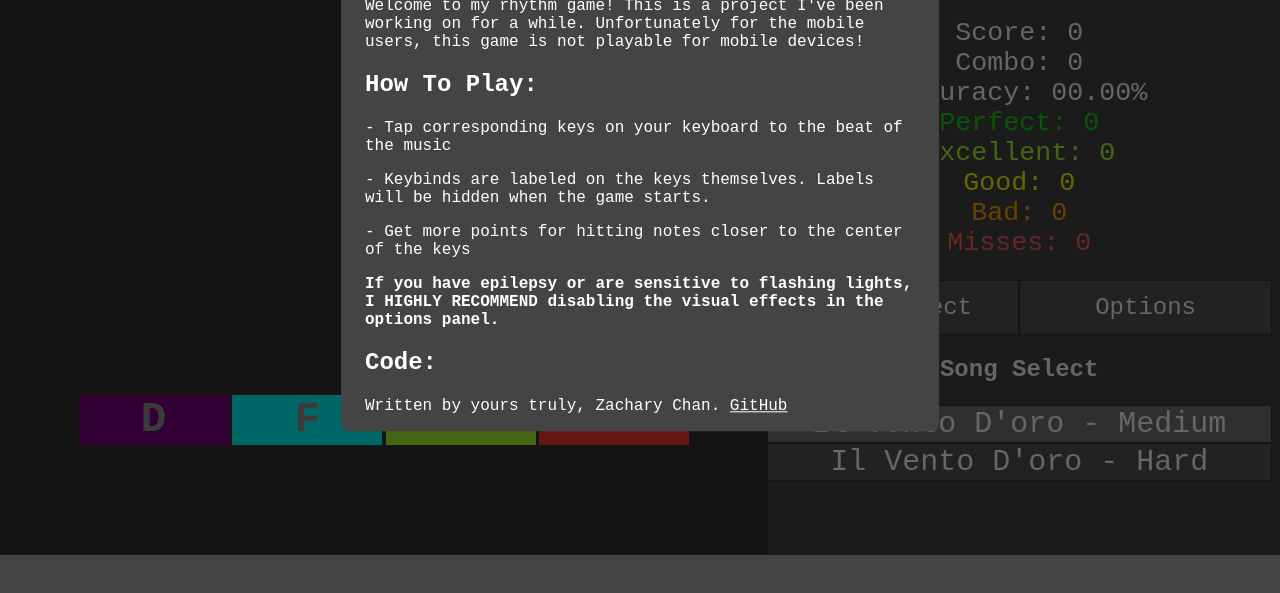
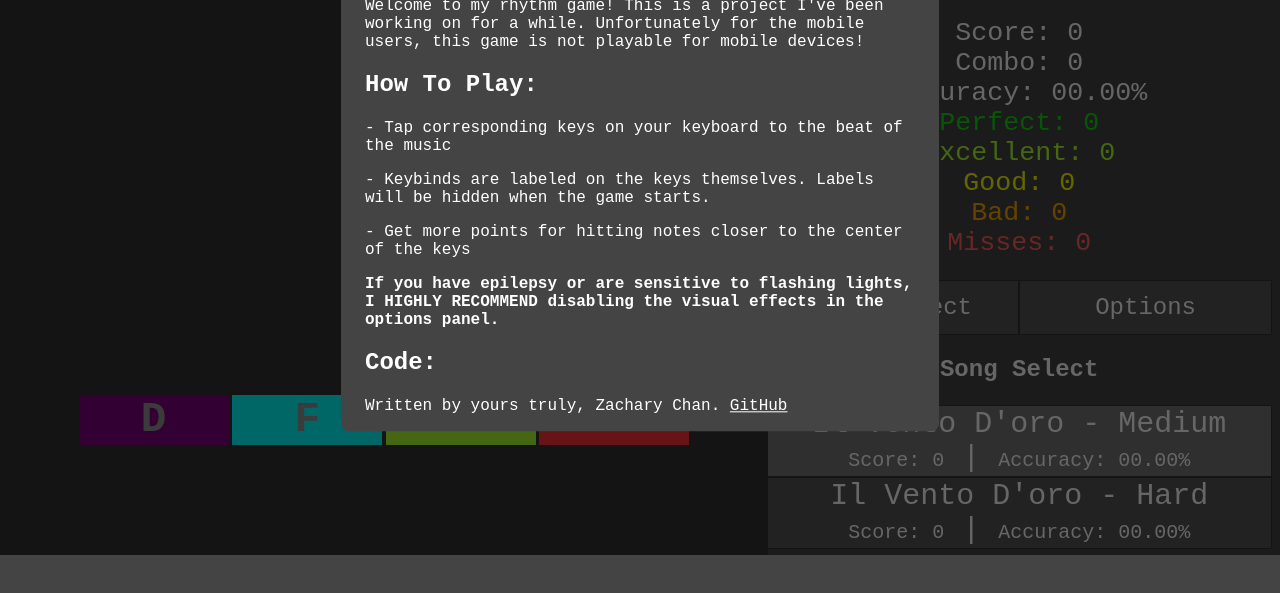
Before and after one commit to zach1502/Rhythm-Game, a website: page index.html in a window 1280 px wide. Shown: the part 245-838 px from the top of the page. Drawn offline with Linux system fonts and the light colour scheme.

Commit message:
Added Local Highscores

```diff
--- a/index.html
+++ b/index.html
@@ -113,7 +113,13 @@
                 <div id="song-select-window">
                     <!-- Default Song preloaded-->
                     <span>
-                        <button class="song-option goldenWind-med" id="selected-song" onclick="loadLevel('goldenWind-med', './songs/Giorno\'s theme.mp3')">Il Vento D'oro - Medium</button>
+                        <button class="song-option goldenWind-med" id="selected-song" onclick="loadLevel('goldenWind-med', './songs/Giorno\'s theme.mp3')">
+                            Il Vento D'oro - Medium
+                            <br>
+                            <span class="personal-best-score" id="score-goldenWind-med">Score: 0</span>
+                            |
+                            <span class="personal-best-accuracy" id="accuracy-goldenWind-med">Accuracy: 00.00%</span>
+                        </button>
                     </span>
                 </div>
 
--- a/index.js
+++ b/index.js
@@ -67,8 +67,9 @@ let bpm = -1; // Needed for well timed flashes
 let flashID = -1;
 let speed = (window.innerHeight / 1.4)*(1/1000);
 
-let songList = [
+let levelList = [
     // {
+    //     // Added by default
     //     id: "goldenWind-med",
     //     songFile: "./songs/Giorno\'s theme.mp3",
     //     display: "Il Vento D'oro - Medium",
@@ -78,7 +79,8 @@ let songList = [
         id: "goldenWind-hard",
         songFile: "./songs/Giorno\'s theme.mp3",
         display: "Il Vento D'oro - Hard",
-        mapFile: "./maps/goldenWind-hard.txt"
+        mapFile: "./maps/goldenWind-hard.txt",
+        record: 0,
     },
 ];
 
@@ -503,6 +505,19 @@ function endOfSong(){
     modalTriggerElement.style.display = "block";
 
     turnOffFlash();
+
+    // save the score and accuracy to local storage if autoplay is not checked
+    // and if the score is greater than the current score
+    if(!autoplayBox.checked){
+        if(parseInt(scoreElement.innerHTML) > localStorage.getItem(`${currentMap}-score`)){
+            saveScore();
+            saveAccuracy();
+
+            // update the score and accuracy on the song select screen
+            document.getElementById(`score-${currentMap}`).innerHTML = `Score: ${scoreElement.innerHTML}`;
+            document.getElementById(`accuracy-${currentMap}`).innerHTML = `Accuracy: ${accuracyElement.innerHTML}%`;
+        }
+    }
 }
 
 function flash(reciprecalSpeed = 1.0, delayInitialFlash = 1200){
@@ -523,15 +538,23 @@ function flash(reciprecalSpeed = 1.0, delayInitialFlash = 1200){
 }
 
 function loadSongSelect(){
-    for(let song of songList){
+    for(let song of levelList){
         /*
             <span>
-                <button class="song-option goldenWind-med" onclick="loadLevel('goldenWind-med', './songs/Giorno\'s theme.mp3')" id="selected-song">Il Vento D'oro - Medium</button>
+                <button class="song-option goldenWind-med" id="selected-song" onclick="loadLevel('goldenWind-med', './songs/Giorno\'s theme.mp3')">
+                    Il Vento D'oro - Medium
+                    <br>
+                    <span class="personal-best-score">Score: 0</span>
+                    |
+                    <span class="personal-best-accuracy">Accuracy: 00.00%</span>
+                </button>
             </span>
         */
 
         let span = document.createElement("span");
         let button = document.createElement("button");
+        let scoreSpan = document.createElement("span");
+        let accuracySpan = document.createElement("span");
 
         button.classList.add("song-option");
         button.classList.add(song.id);
@@ -549,6 +572,19 @@ function loadSongSelect(){
         iframe.style.display = "none";
         document.body.appendChild(iframe);
 
+        scoreSpan.classList.add("personal-best-score");
+        scoreSpan.id = "score-" + song.id;
+        scoreSpan.innerHTML = `Score: ${localStorage.getItem(song.id + "-score") || 0}`;
+
+        accuracySpan.classList.add("personal-best-accuracy");
+        accuracySpan.id = "accuracy-" + song.id;
+        accuracySpan.innerHTML = `Accuracy: ${localStorage.getItem(song.id + "-accuracy") || "00.00"}%`;
+
+        button.appendChild(document.createElement("br"));
+        button.appendChild(scoreSpan);
+        button.appendChild(document.createTextNode(" | "));
+        button.appendChild(accuracySpan);
+
         span.appendChild(button);
         songSelectWindow.appendChild(span);
     }
@@ -562,7 +598,7 @@ function autoHit(){
         const note_pos = note.note.getBoundingClientRect();
 
         // check if the note will hit
-        if(Math.abs(note_pos.bottom - dkey.getBoundingClientRect().bottom) < 8.0){
+        if(Math.abs(note_pos.bottom - dkey.getBoundingClientRect().bottom) < 10.0){
             // remove all references to the note (can be garbage collected)
             note.note.remove();
             notes.splice(i, 1);
--- a/scripts/gameUtils.js
+++ b/scripts/gameUtils.js
@@ -235,8 +235,8 @@ function storageAvailable(type) {
         return true;
     }
     catch (e) {
-        return e instanceof DOMException && (
-            e.name === 'QuotaExceededError' ||
+        return e instanceof DOMException &&
+            (e.name === 'QuotaExceededError' ||
             e.name === 'NS_ERROR_DOM_QUOTA_REACHED') &&
             (storage && storage.length !== 0);
     }
@@ -365,3 +365,23 @@ function createChord(prevNote, key){
 
     return newNote;
 }
+
+function saveScore(){
+    // get the current score
+    const score = parseInt(scoreElement.innerHTML);
+
+    // save the scores
+    localStorage.setItem(`${currentMap}-score`, score);
+}
+
+function saveAccuracy(){
+    // get the current score
+    const score = parseInt(accuracyElement.innerHTML);
+
+    // save the scores
+    localStorage.setItem(`${currentMap}-accuracy`, score);
+}
+
+function clearStorage(){
+    localStorage.clear();
+}
--- a/style.css
+++ b/style.css
@@ -279,6 +279,11 @@ a {
     text-align: center;
 }
 
+.personal-best-score, .personal-best-accuracy {
+    font-size: 20px;
+    width: 100%;
+}
+
 #selected-song {
     background-color: #777;
 }
```
